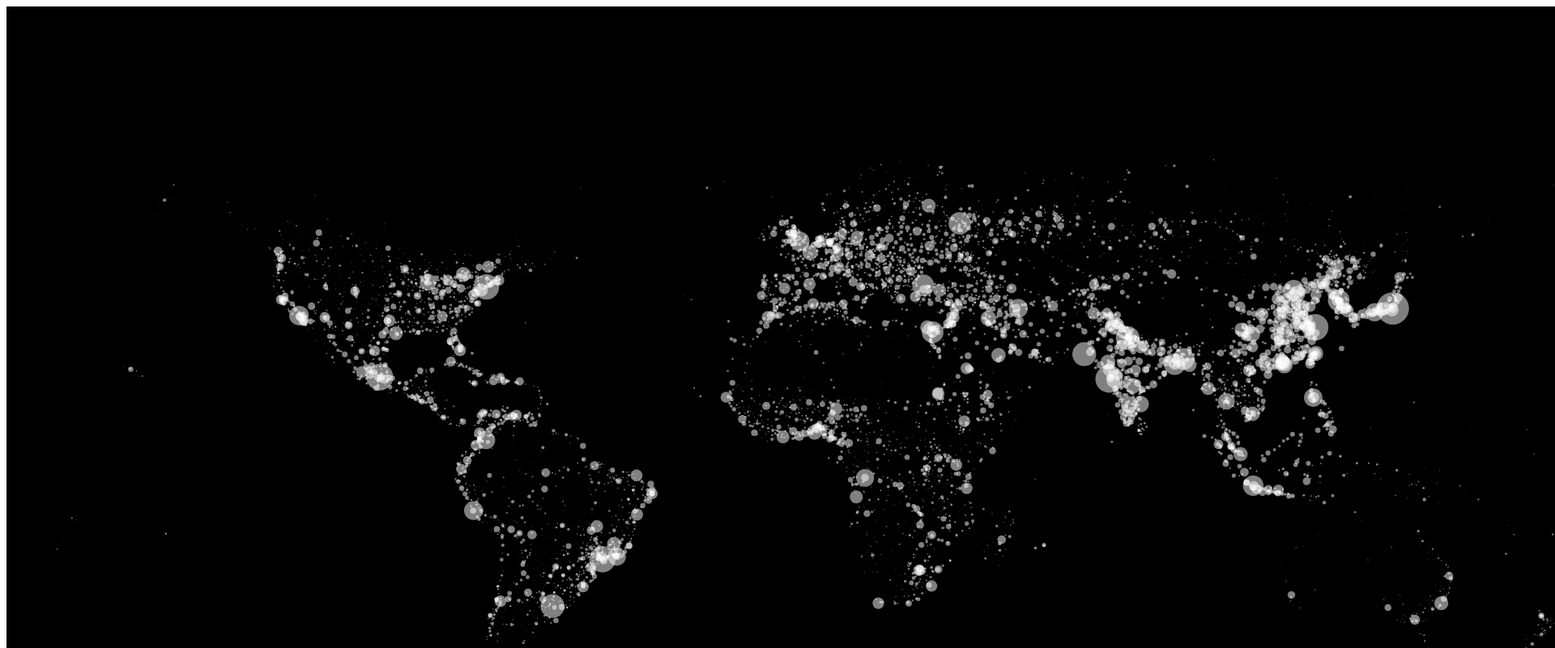
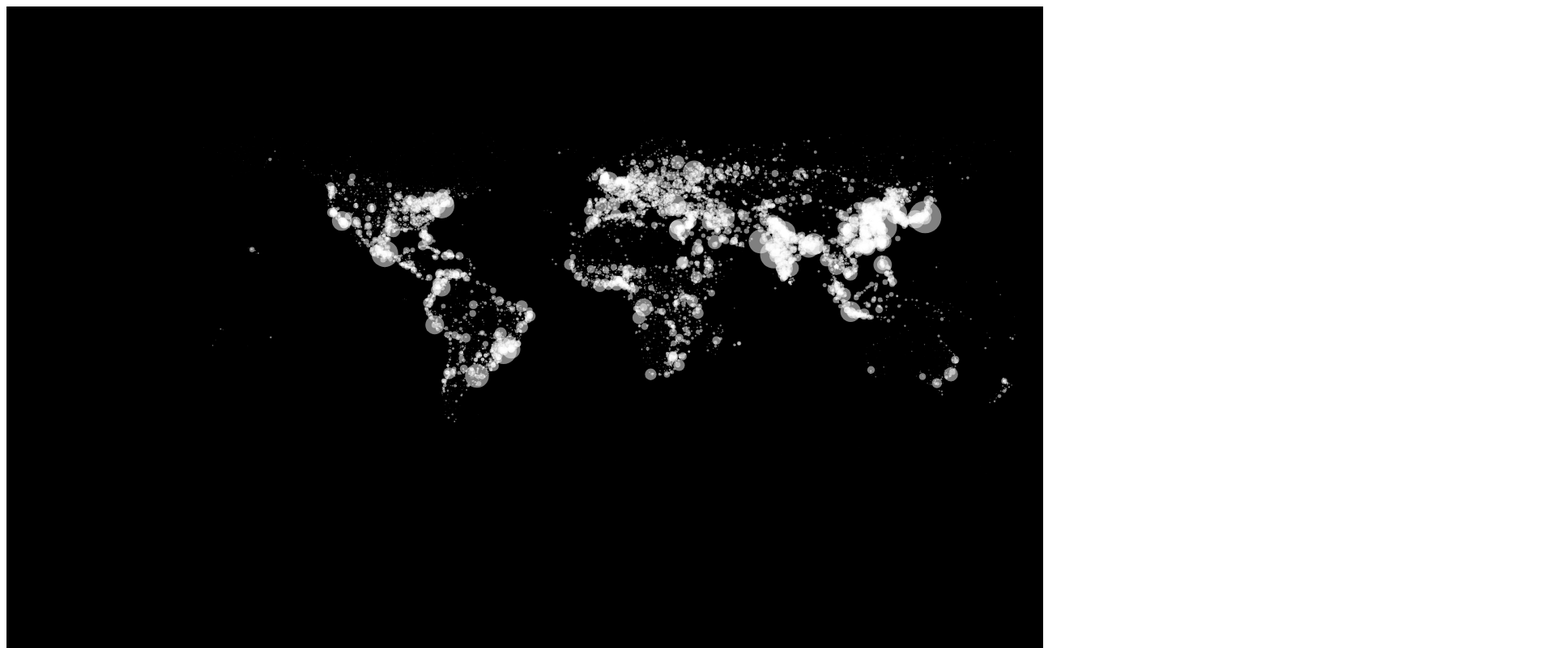
Before and after one commit to mickemicke/d3-examples, a plain HTML site: page world/index.html in a window 1280 px wide. Shown: the top 801 px of the page at 81% size, 1920 px wide, since content can reach past the window. Drawn offline with nearby package versions, Linux system fonts and the light colour scheme.

Commit message:
fixed dynamic resolution - maybe

```diff
--- a/world/index.html
+++ b/world/index.html
@@ -15,6 +15,10 @@
       border-radius: 5px;
       opacity: 0;
       background-color: #fff;
+    }
+
+    g {
+      fill: green;
     }
   </style>
 
@@ -43,21 +47,34 @@
     return result.reverse().join(',');
   };
 
-  var width = 1920;
-  var height = 1080;
+ // 10% margin on each side
+  var margin = {
+    top: window.innerHeight * 0.05,
+    right: window.innerWidth * 0.05,
+    bottom: window.innerHeight * 0.05,
+    left: window.innerWidth * 0.05
+  };
+
+  var width = window.innerWidth - margin.right - margin.left;
+  var height = window.innerHeight - margin.top - margin.bottom;
+
+  var projScale = Math.round(width / height * 100);
 
   var canvas = d3.select('body').append('svg')
-    .attr('width', width)
-    .attr('height', height)
+    .attr('width', width + margin.right + margin.left)
+    .attr('height', height + margin.top + margin.bottom )
     .style('background-color', '#000');
 
   var infobox = d3.select('body').append('div')
     .attr('class', 'infobox');
 
   var group = canvas.append('g')
-    .attr('transform', 'translate(20, 20)');
+    .attr('height', height)
+    .attr('width', width)
+    .style('background-color', 'green')
+    .attr('transform', `translate(${width / 2, height / 2}) `);
 
-  var projection = d3.geo.equirectangular().scale(300).translate([width/2,height/2]);
+  var projection = d3.geo.equirectangular().scale(projScale).translate([width / 3, height / 2]);
   console.log(projection);
 
   d3.csv("data.csv", (data) => {
```
